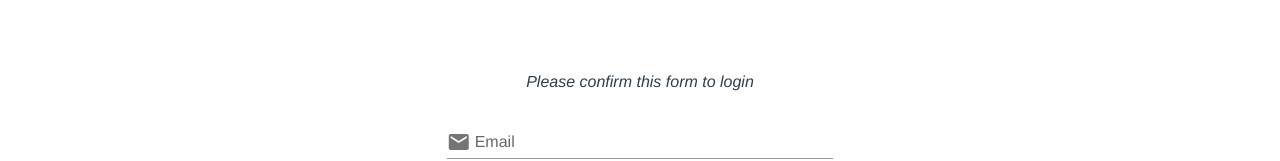
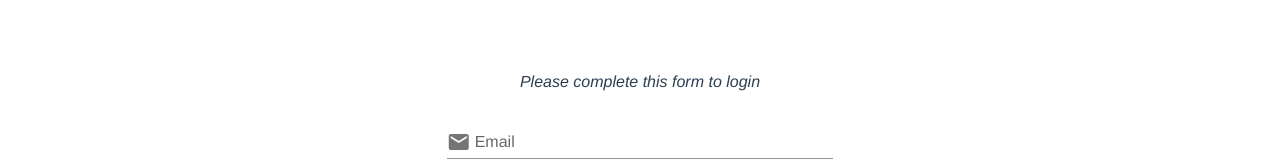
Before and after one commit to Weather-Vortex/weather-vortex-client, a Vue app: page /#/user/login in a window 1280 px wide. Shown: the part 302-463 px from the top of the page. Built offline with nearby package versions, Linux system fonts and the light colour scheme.

Commit message:
corretta frase

```diff
--- a/src/views/users/Login.vue
+++ b/src/views/users/Login.vue
@@ -17,7 +17,7 @@
             contain
             height="200"
           ></v-img>
-          <p class="font-italic">Please confirm this form to login</p>
+          <p class="font-italic">Please complete this form to login</p>
 
           <v-form ref="form" class="mx-2" v-model="valid" lazy-validation>
             <v-row>
```
